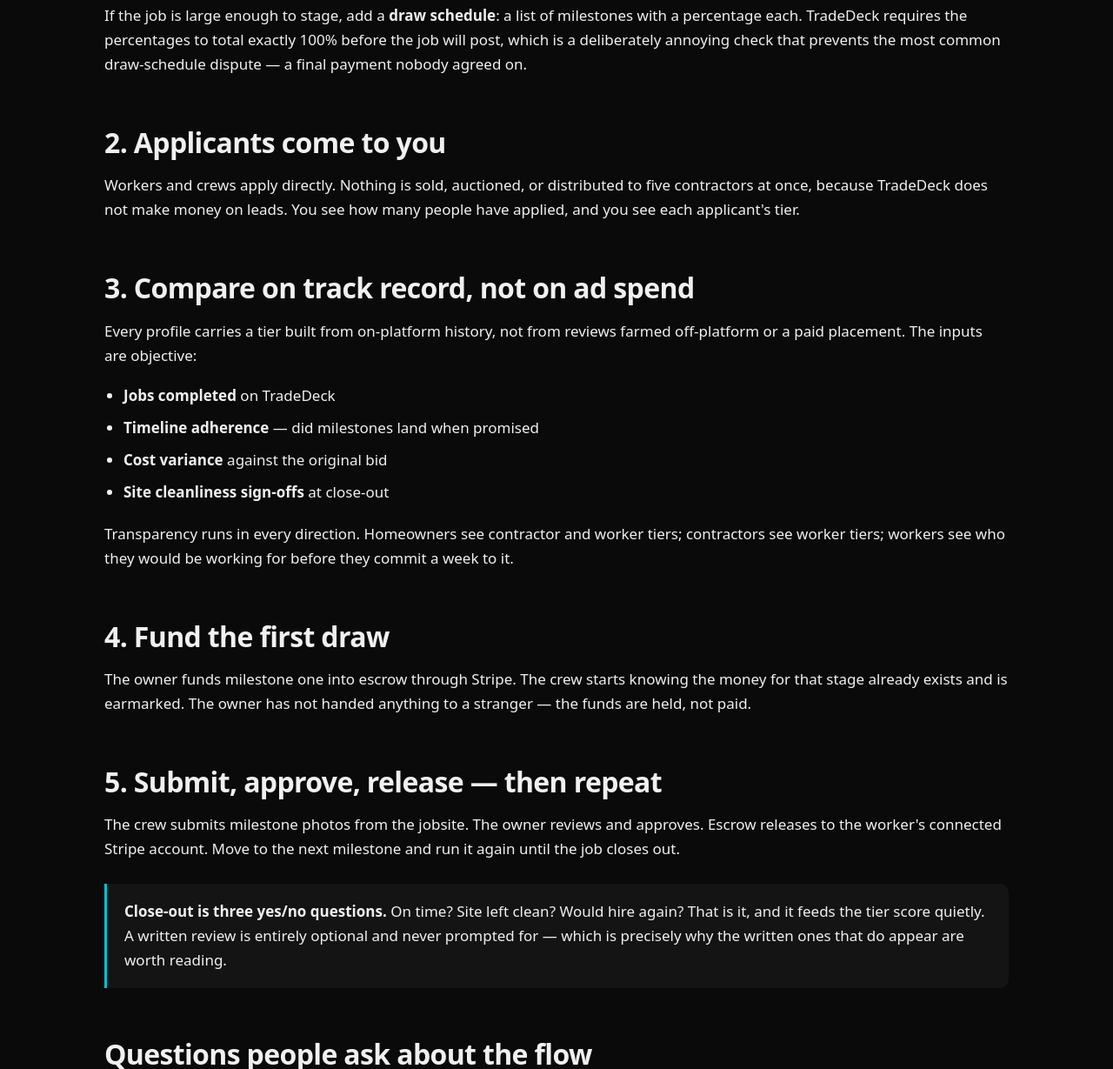
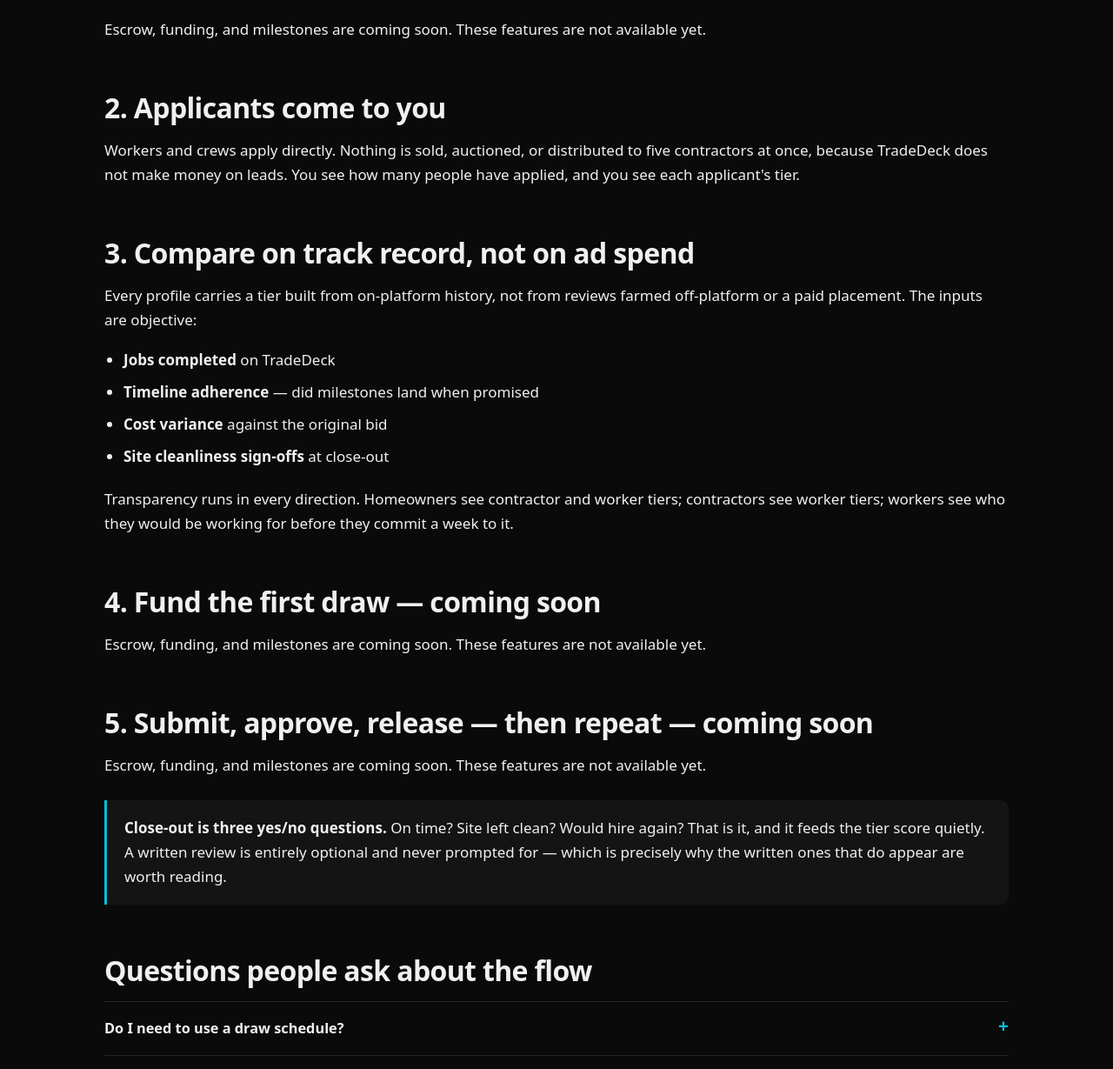
Before and after one commit to Wood1974/Tradeneck, a plain HTML site: page how-it-works.html in a window 1280 px wide. Shown: the part 613-1842 px from the top of the page at 87% size. Drawn offline with Linux system fonts and the light colour scheme.

Commit message:
Mark TradeDeck escrow, funding, and milestones coming soon: how-it-works.html

```diff
--- a/how-it-works.html
+++ b/how-it-works.html
@@ -4,8 +4,8 @@
 <meta charset="UTF-8"/>
 <meta name="viewport" content="width=device-width,initial-scale=1"/>
 
-<title>How TradeDeck Works — Post, Hire, and Pay by Milestone</title>
-<meta name="description" content="Post a job free, compare applicants by verified track record, fund milestone draws into escrow, and release payment as work is approved. Here is the full flow."/>
+<title>How TradeDeck Works — Post and Hire | TradeDeck</title>
+<meta name="description" content="TradeDeck connects Utah homeowners, contractors, and workers. Escrow, funding, and milestones are coming soon."/>
 <link rel="canonical" href="https://tradedeckapp.com/how-it-works"/>
 <meta name="robots" content="index,follow,max-image-preview:large,max-snippet:-1"/>
 <meta name="theme-color" content="#0A0A0A"/>
@@ -13,14 +13,14 @@
 <meta property="og:type" content="website"/>
 <meta property="og:site_name" content="TradeDeck"/>
 <meta property="og:url" content="https://tradedeckapp.com/how-it-works"/>
-<meta property="og:title" content="How TradeDeck Works — Post, Hire, and Pay by Milestone"/>
-<meta property="og:description" content="Post a job free, compare applicants by verified track record, fund milestone draws into escrow, and release payment as work is approved. Here is the full flow."/>
+<meta property="og:title" content="How TradeDeck Works — Post and Hire | TradeDeck"/>
+<meta property="og:description" content="TradeDeck connects Utah homeowners, contractors, and workers. Escrow, funding, and milestones are coming soon."/>
 <meta property="og:image" content="https://tradedeckapp.com/og-image.png"/>
 <meta property="og:image:width" content="1200"/>
 <meta property="og:image:height" content="630"/>
 <meta name="twitter:card" content="summary_large_image"/>
-<meta name="twitter:title" content="How TradeDeck Works — Post, Hire, and Pay by Milestone"/>
-<meta name="twitter:description" content="Post a job free, compare applicants by verified track record, fund milestone draws into escrow, and release payment as work is approved. Here is the full flow."/>
+<meta name="twitter:title" content="How TradeDeck Works — Post and Hire | TradeDeck"/>
+<meta name="twitter:description" content="TradeDeck connects Utah homeowners, contractors, and workers. Escrow, funding, and milestones are coming soon."/>
 <meta name="twitter:image" content="https://tradedeckapp.com/og-image.png"/>
 
 <link rel="icon" href="/favicon.ico" sizes="any"/>
@@ -58,7 +58,7 @@
       "name": "Do I need to use a draw schedule?",
       "acceptedAnswer": {
         "@type": "Answer",
-        "text": "No. Milestone draws are optional on every job. Without one you simply agree a price and settle it yourselves; with one, TradeDeck holds each milestone in escrow and releases it on approval."
+        "text": "Escrow, funding, and milestones are coming soon. These features are not available yet."
       }
     },
     {
@@ -66,7 +66,7 @@
       "name": "What happens if a milestone is disputed?",
       "acceptedAnswer": {
         "@type": "Answer",
-        "text": "The draw stays unreleased. Funds sit in escrow while the owner and the crew work it out, which keeps the pressure symmetrical instead of landing entirely on whoever paid first."
+        "text": "Escrow, funding, and milestones are coming soon. These features are not available yet."
       }
     },
     {
@@ -74,7 +74,7 @@
       "name": "Who verifies the work?",
       "acceptedAnswer": {
         "@type": "Answer",
-        "text": "The job owner approves each draw. A draw schedule can also name an inspector as the verifier for milestones where a third-party sign-off makes more sense."
+        "text": "Escrow, funding, and milestones are coming soon. These features are not available yet."
       }
     },
     {
@@ -82,7 +82,7 @@
       "name": "How fast do workers get paid?",
       "acceptedAnswer": {
         "@type": "Answer",
-        "text": "Release is triggered the moment the owner approves the milestone. Payout timing after that follows Stripe's normal transfer schedule to the worker's connected account."
+        "text": "Escrow, funding, and milestones are coming soon. These features are not available yet."
       }
     }
   ]
@@ -112,20 +112,15 @@
     <section class="mk-hero">
       <span class="mk-eyebrow">The full flow</span>
       <h1>How TradeDeck works</h1>
-      <p class="mk-lede">Five steps from a job posting to a closed-out contract
-      with everybody paid. No lead fees anywhere in the process, and no stage
-      where one side is holding all the risk.</p>
+      <p class="mk-eyebrow">Escrow, funding &amp; milestones — coming soon</p>
+      <p class="mk-lede">Post a job, compare applicants, and hire. Escrow, funding, and milestones are coming soon.</p>
     </section>
 
     <h2>1. Post the job</h2>
     <p>A posting takes the trade, the city and county, a scope description and a
     budget or rate. That is the whole form. Posting is free and there is no
     limit on how many jobs you can have open.</p>
-    <p>If the job is large enough to stage, add a <strong>draw schedule</strong>:
-    a list of milestones with a percentage each. TradeDeck requires the
-    percentages to total exactly 100% before the job will post, which is a
-    deliberately annoying check that prevents the most common draw-schedule
-    dispute — a final payment nobody agreed on.</p>
+    <p>Escrow, funding, and milestones are coming soon. These features are not available yet.</p>
 
     <h2>2. Applicants come to you</h2>
     <p>Workers and crews apply directly. Nothing is sold, auctioned, or
@@ -146,15 +141,11 @@
     worker tiers; contractors see worker tiers; workers see who they would be
     working for before they commit a week to it.</p>
 
-    <h2>4. Fund the first draw</h2>
-    <p>The owner funds milestone one into escrow through Stripe. The crew starts
-    knowing the money for that stage already exists and is earmarked. The owner
-    has not handed anything to a stranger — the funds are held, not paid.</p>
+    <h2>4. Fund the first draw — coming soon</h2>
+    <p>Escrow, funding, and milestones are coming soon. These features are not available yet.</p>
 
-    <h2>5. Submit, approve, release — then repeat</h2>
-    <p>The crew submits milestone photos from the jobsite. The owner reviews and
-    approves. Escrow releases to the worker's connected Stripe account. Move to
-    the next milestone and run it again until the job closes out.</p>
+    <h2>5. Submit, approve, release — then repeat — coming soon</h2>
+    <p>Escrow, funding, and milestones are coming soon. These features are not available yet.</p>
 
     <div class="mk-callout">
       <p><strong>Close-out is three yes/no questions.</strong> On time? Site left
@@ -167,19 +158,19 @@
     <div class="mk-faq">
       <details>
         <summary>Do I need to use a draw schedule?</summary>
-        <p>No. Milestone draws are optional on every job. Without one you simply agree a price and settle it yourselves; with one, TradeDeck holds each milestone in escrow and releases it on approval.</p>
+        <p>Escrow, funding, and milestones are coming soon. These features are not available yet.</p>
       </details>
       <details>
         <summary>What happens if a milestone is disputed?</summary>
-        <p>The draw stays unreleased. Funds sit in escrow while the owner and the crew work it out, which keeps the pressure symmetrical instead of landing entirely on whoever paid first.</p>
+        <p>Escrow, funding, and milestones are coming soon. These features are not available yet.</p>
       </details>
       <details>
         <summary>Who verifies the work?</summary>
-        <p>The job owner approves each draw. A draw schedule can also name an inspector as the verifier for milestones where a third-party sign-off makes more sense.</p>
+        <p>Escrow, funding, and milestones are coming soon. These features are not available yet.</p>
       </details>
       <details>
         <summary>How fast do workers get paid?</summary>
-        <p>Release is triggered the moment the owner approves the milestone. Payout timing after that follows Stripe's normal transfer schedule to the worker's connected account.</p>
+        <p>Escrow, funding, and milestones are coming soon. These features are not available yet.</p>
       </details>
     </div>
 
```
